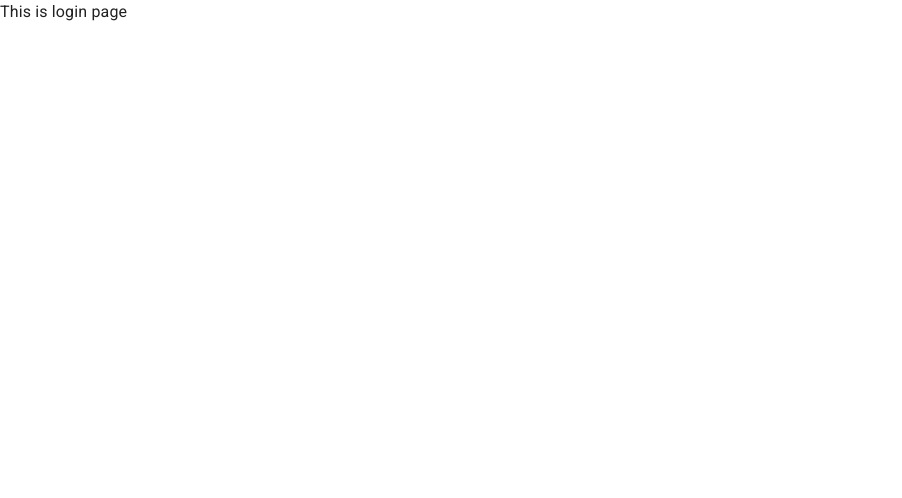
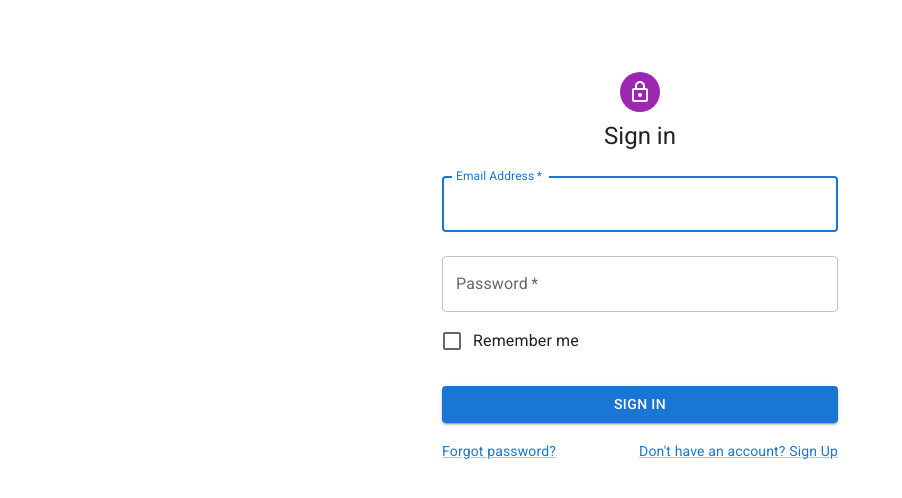
Before and after one commit to yoyotruly/smart-todo-list, a React (Create React App) app in the folder frontend/: page /login in a window 1280 px wide. Shown: the top 498 px of the page, without its empty margins (0-902 px from the left). Built offline with nearby package versions, Linux system fonts and the light colour scheme.

Commit message:
add login page skeleton

```diff
--- a/frontend/src/pages/Login.js
+++ b/frontend/src/pages/Login.js
@@ -1,7 +1,97 @@
-function Login() {
+import * as React from 'react';
+import Avatar from '@mui/material/Avatar';
+import Button from '@mui/material/Button';
+import CssBaseline from '@mui/material/CssBaseline';
+import TextField from '@mui/material/TextField';
+import FormControlLabel from '@mui/material/FormControlLabel';
+import Checkbox from '@mui/material/Checkbox';
+import Link from '@mui/material/Link';
+import Grid from '@mui/material/Grid';
+import Box from '@mui/material/Box';
+import LockOutlinedIcon from '@mui/icons-material/LockOutlined';
+import Typography from '@mui/material/Typography';
+import Container from '@mui/material/Container';
+import { createTheme, ThemeProvider } from '@mui/material/styles';
+
+const theme = createTheme();
+
+export default function Login() {
+  const handleSubmit = (event) => {
+    event.preventDefault();
+    const data = new FormData(event.currentTarget);
+    console.log({
+      email: data.get('email'),
+      password: data.get('password'),
+    });
+  };
+
   return (
-    <div>This is login page</div>
-  )
+    <ThemeProvider theme={theme}>
+      <Container component="main" maxWidth="xs">
+        <CssBaseline />
+        <Box
+          sx={{
+            marginTop: 8,
+            display: 'flex',
+            flexDirection: 'column',
+            alignItems: 'center',
+          }}
+        >
+          <Avatar sx={{ m: 1, bgcolor: 'secondary.main' }}>
+            <LockOutlinedIcon />
+          </Avatar>
+          <Typography component="h1" variant="h5">
+            Sign in
+          </Typography>
+          <Box component="form" onSubmit={handleSubmit} noValidate sx={{ mt: 1 }}>
+            <TextField
+              margin="normal"
+              required
+              fullWidth
+              id="email"
+              label="Email Address"
+              name="email"
+              autoComplete="email"
+              autoFocus
+            />
+            <TextField
+              margin="normal"
+              required
+              fullWidth
+              name="password"
+              label="Password"
+              type="password"
+              id="password"
+              autoComplete="current-password"
+            />
+            <FormControlLabel
+              control={<Checkbox value="remember" color="primary" />}
+              label="Remember me"
+            />
+            <Button
+              type="submit"
+              fullWidth
+              variant="contained"
+              sx={{ mt: 3, mb: 2 }}
+            >
+              Sign In
+            </Button>
+            <Grid container>
+              <Grid item xs>
+                <Link href="#" variant="body2">
+                  Forgot password?
+                </Link>
+              </Grid>
+              <Grid item>
+                <Link href="#" variant="body2">
+                  {"Don't have an account? Sign Up"}
+                </Link>
+              </Grid>
+            </Grid>
+          </Box>
+        </Box>
+
+      </Container>
+    </ThemeProvider>
+  );
 }
-
-export default Login;
```
